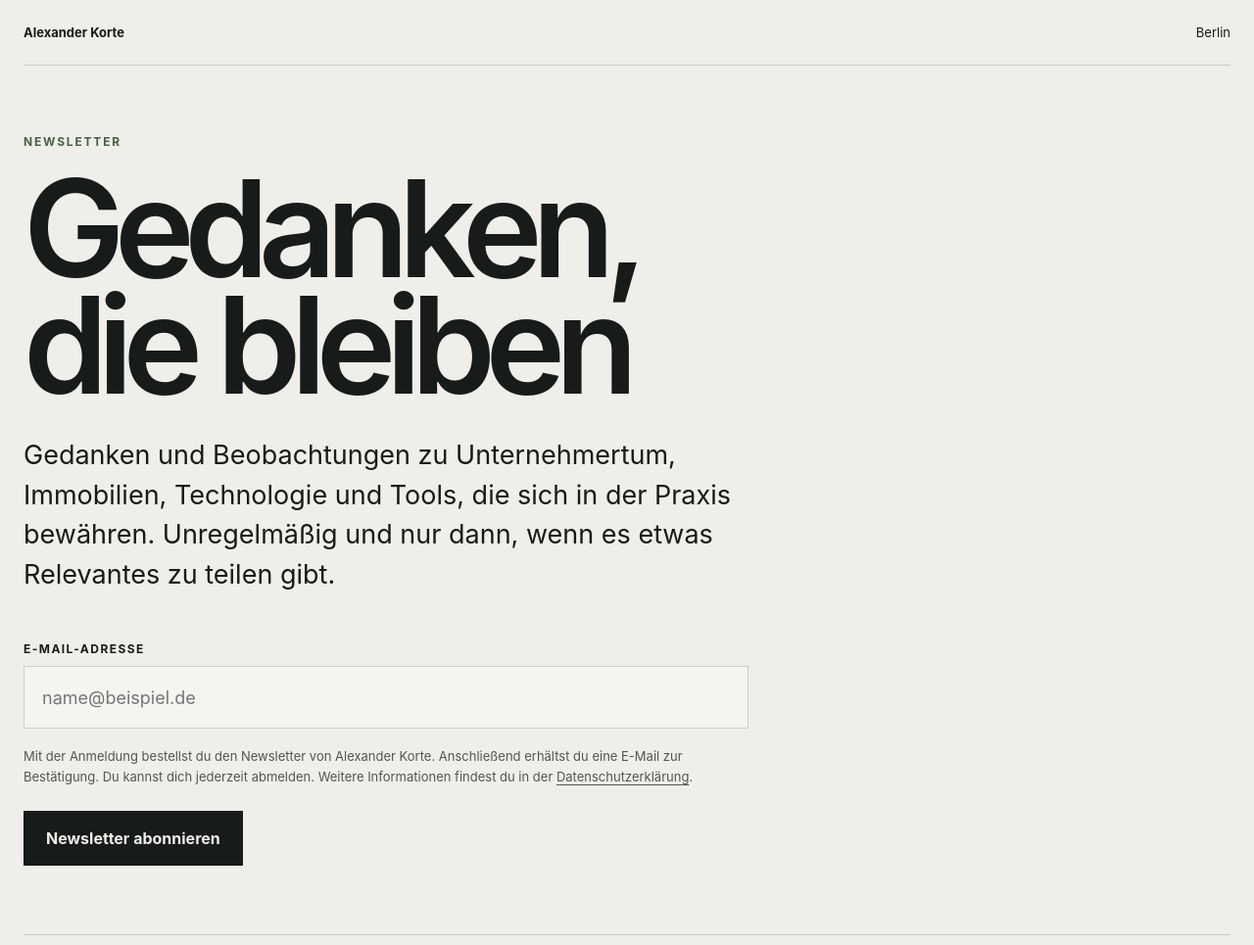
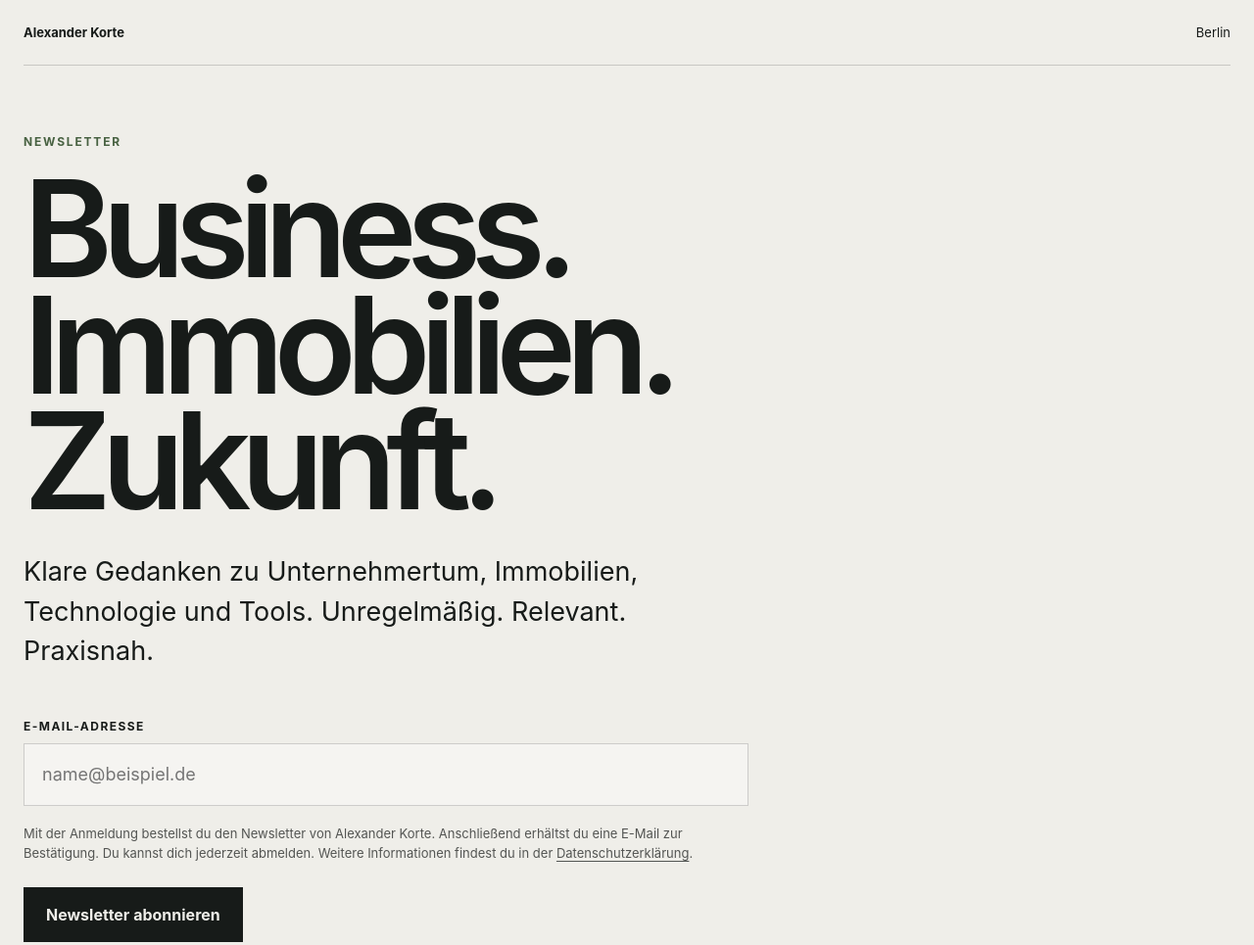
Before and after one commit to 0xAzures/alexanderkorte.com, a plain HTML site: page newsletter/index.html in a window 1280 px wide. Shown: the top 965 px of the page at 98% size. Drawn offline with Linux system fonts and the light colour scheme; no server answers.

Commit message:
Sharpen newsletter positioning on preview

```diff
--- a/newsletter/index.html
+++ b/newsletter/index.html
@@ -4,14 +4,14 @@
   <meta charset="utf-8">
   <meta name="viewport" content="width=device-width, initial-scale=1">
   <title>Newsletter | Alexander Korte</title>
-  <meta name="description" content="Gedanken und Beobachtungen von Alexander Korte zu Unternehmertum, Immobilien, Technologie und praxiserprobten Tools.">
+  <meta name="description" content="Klare Gedanken von Alexander Korte zu Unternehmertum, Immobilien, Technologie und Tools.">
   <meta name="robots" content="index, follow">
   <link rel="canonical" href="https://alexanderkorte.com/newsletter/">
   <meta property="og:type" content="website">
   <meta property="og:locale" content="de_DE">
   <meta property="og:site_name" content="Alexander Korte">
   <meta property="og:title" content="Newsletter | Alexander Korte">
-  <meta property="og:description" content="Gedanken und Beobachtungen zu Unternehmertum, Immobilien, Technologie und praxiserprobten Tools.">
+  <meta property="og:description" content="Klare Gedanken zu Unternehmertum, Immobilien, Technologie und Tools.">
   <meta property="og:url" content="https://alexanderkorte.com/newsletter/">
   <link rel="stylesheet" href="../styles.css">
 </head>
@@ -24,8 +24,8 @@
   <main>
     <section class="newsletter">
       <p class="eyebrow">Newsletter</p>
-      <h1>Gedanken,<br>die bleiben</h1>
-      <p class="newsletter-intro">Gedanken und Beobachtungen zu Unternehmertum, Immobilien, Technologie und Tools, die sich in der Praxis bewähren. Unregelmäßig und nur dann, wenn es etwas Relevantes zu teilen gibt.</p>
+      <h1>Business.<br>Immobilien. Zukunft.</h1>
+      <p class="newsletter-intro">Klare Gedanken zu Unternehmertum, Immobilien, Technologie und Tools. Unregelmäßig. Relevant. Praxisnah.</p>
 
       <div id="mlb2-45081149" class="ml-subscribe-form ml-subscribe-form-45081149 newsletter-form">
         <div class="row-form">
```
